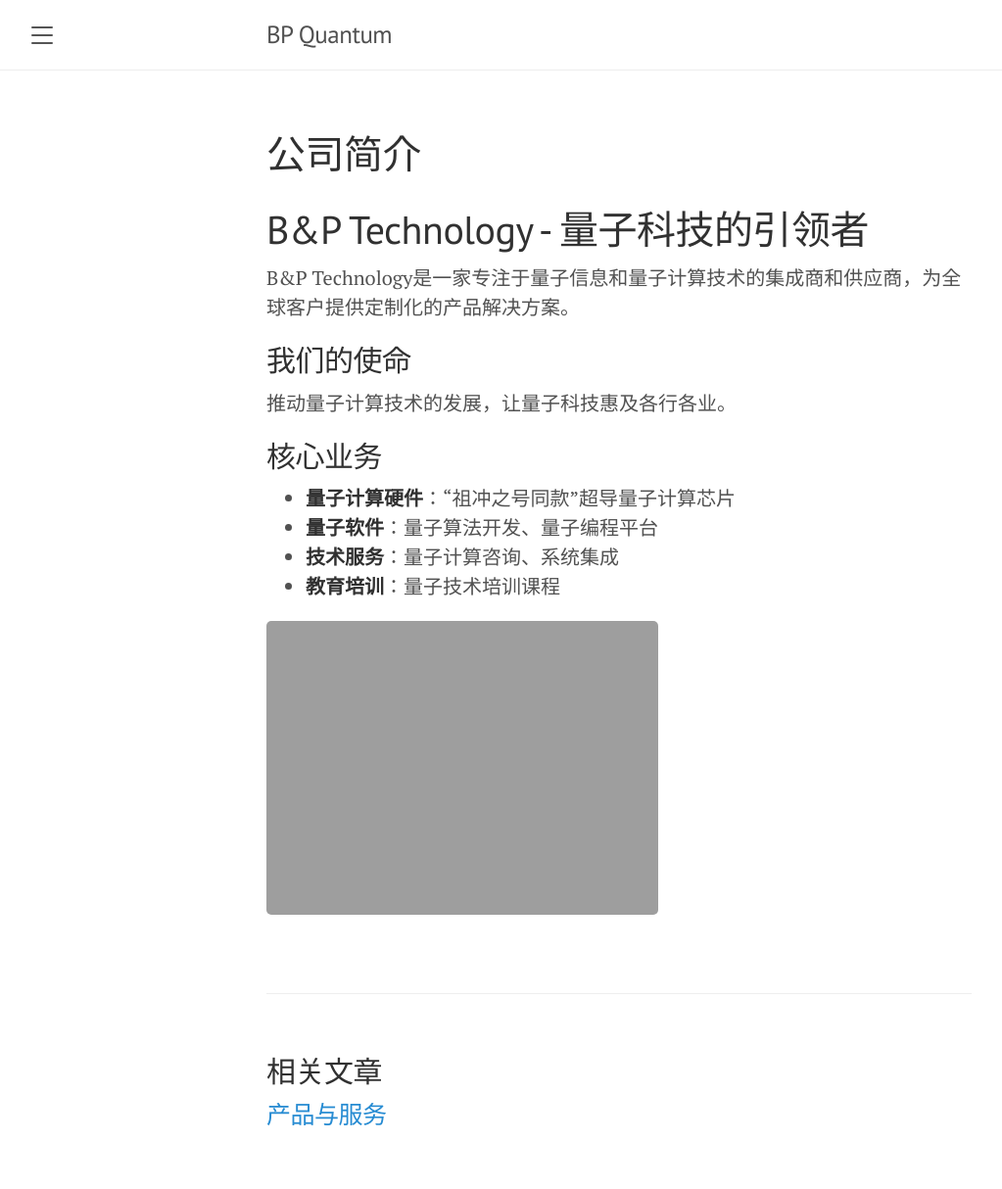
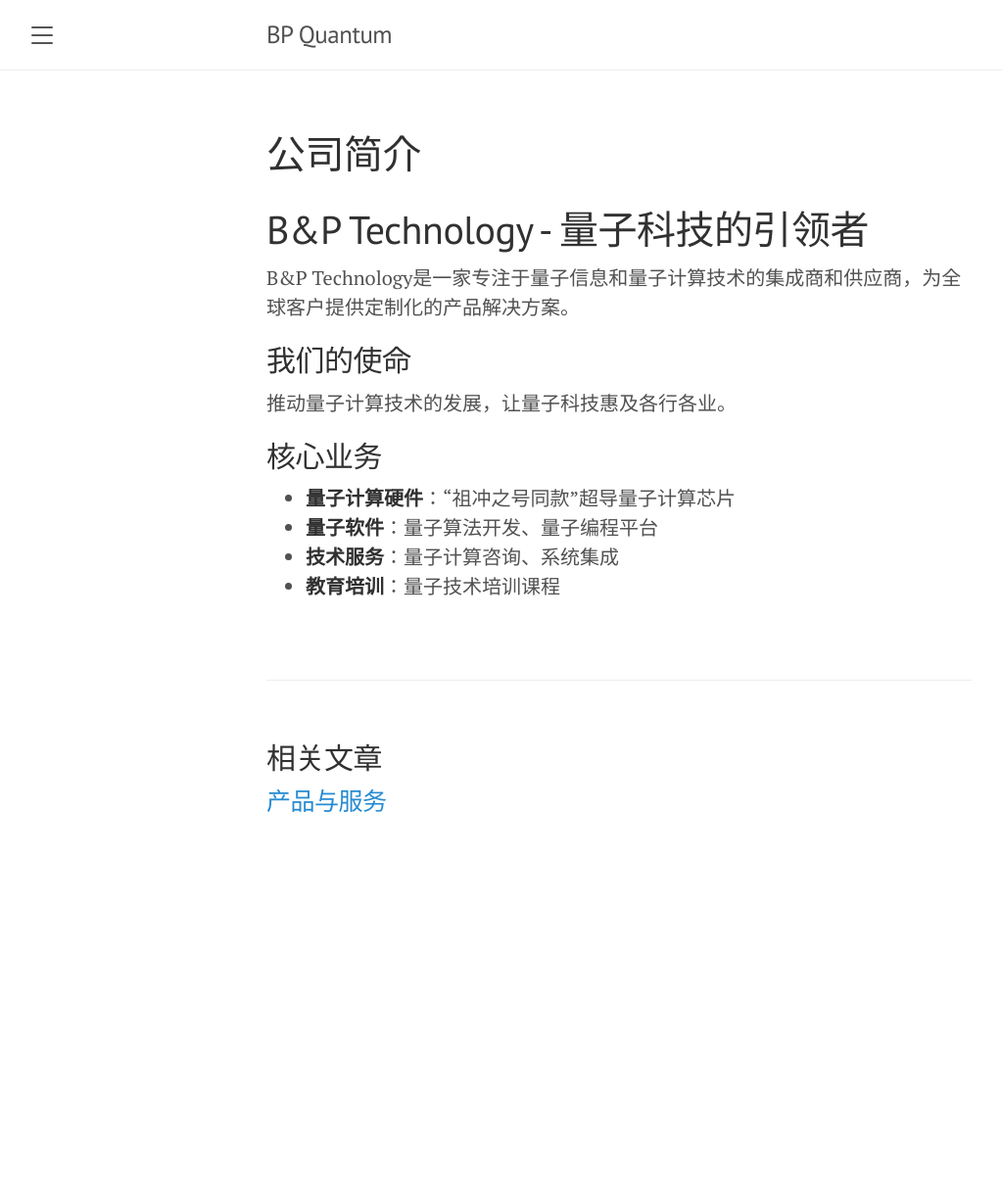
Before and after one commit to WENXINXU-quantum/BPtech, a Jekyll site: the page built from _posts/2025-10-24-intro.md, in a window 1280 px wide. Shown: the whole page at 98% size, without its empty margins (8-1031 px from the left). Built offline with Jekyll 4.4.1, drawn with Linux system fonts in a browser that asks for light colours; after the commit the page ends 900 px from its top, so only the background shows below that.

Commit message:
Update and rename 2024-01-15-intro.md to 2025-10-24-intro.md

```diff
--- a/_posts/2024-01-15-intro.md
+++ b/_posts/2025-10-24-intro.md
@@ -17,5 +17,3 @@
 - **量子软件**：量子算法开发、量子编程平台
 - **技术服务**：量子计算咨询、系统集成
 - **教育培训**：量子技术培训课程
-
-![量子实验室]({{ '/public/images/lab.jpg' | absolute_url }})
```
